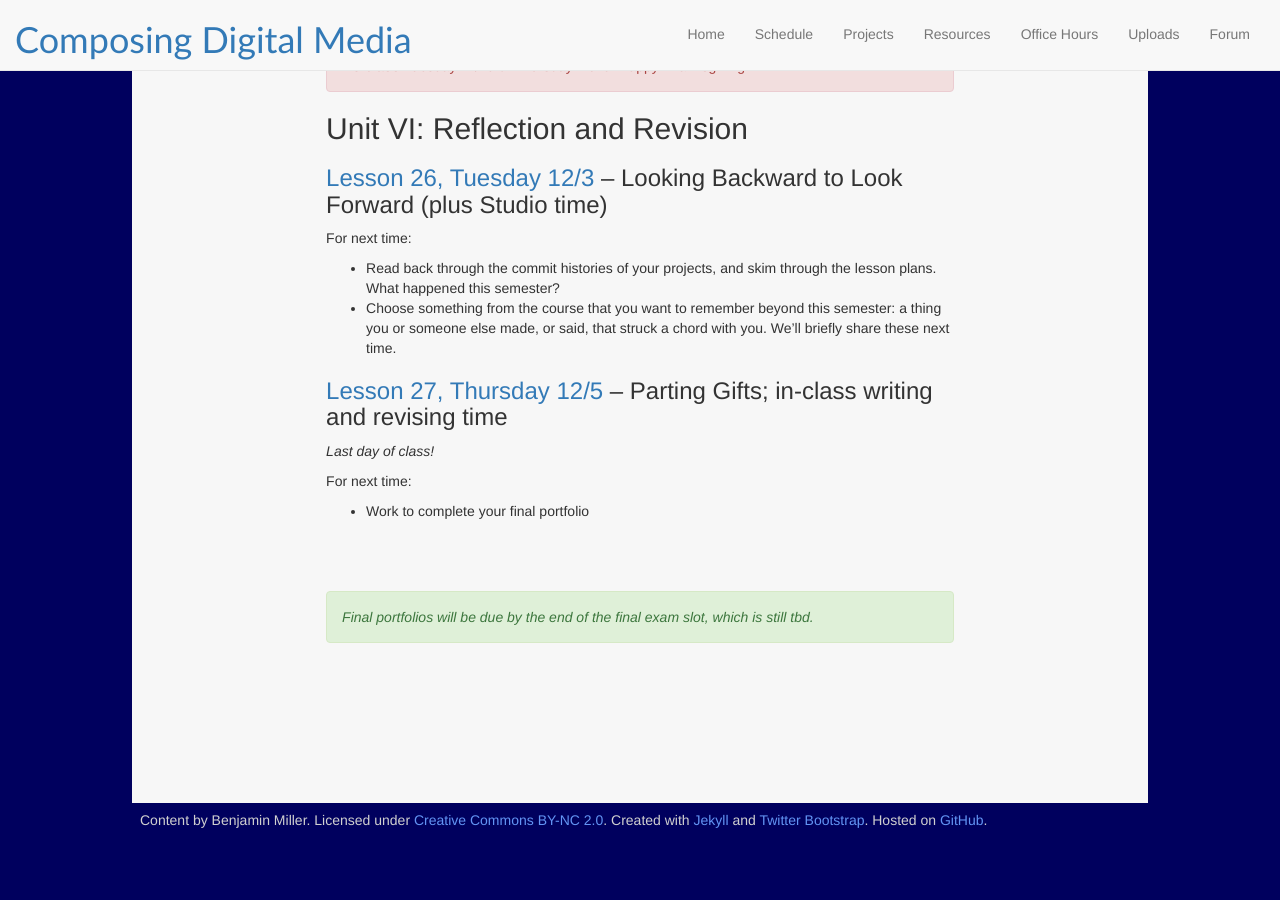
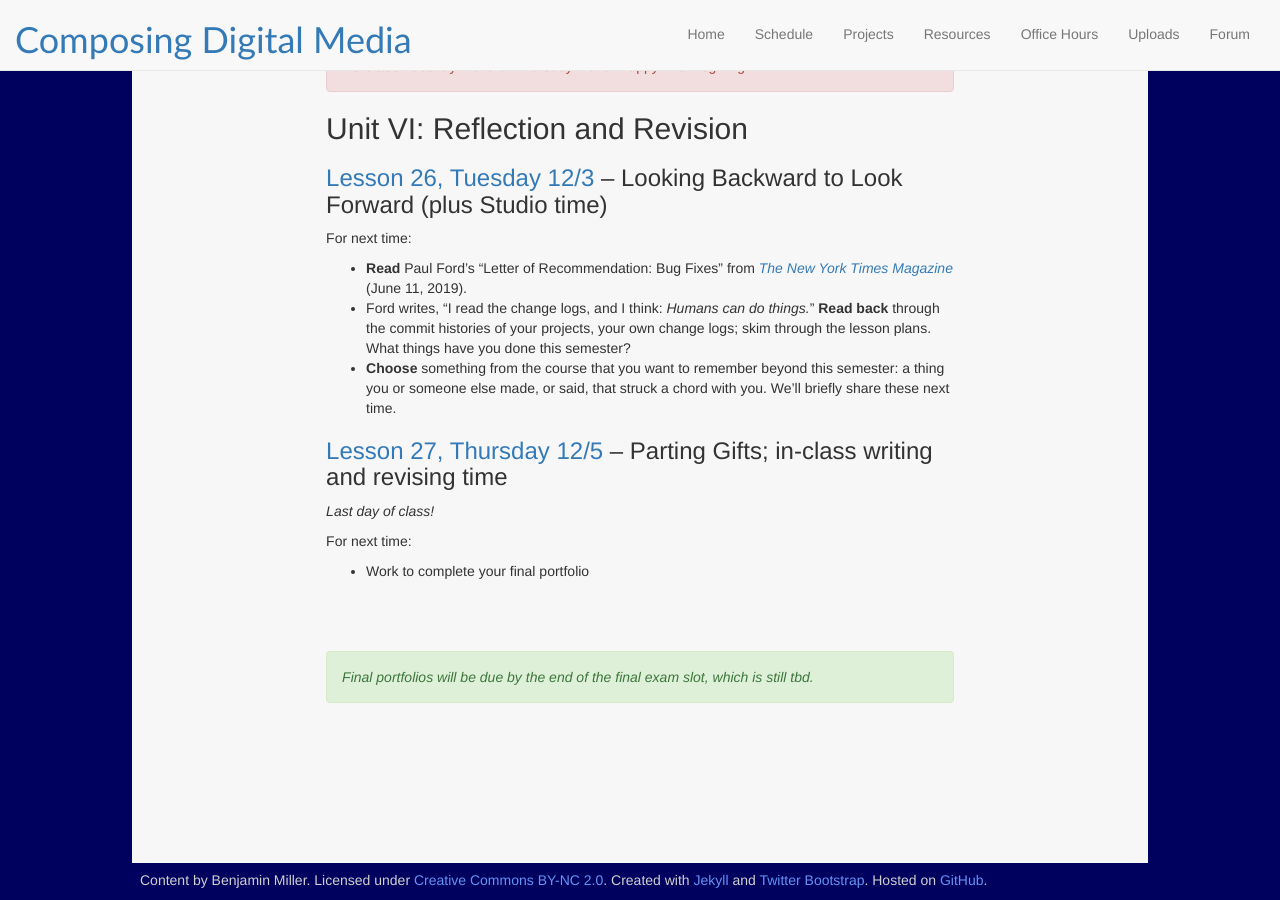
Before and after one commit to benmiller314/cdm2019fall, a Jekyll site: the page built from schedule.md, in a window 1280 px wide and 900 px high, scrolled down 5129 px. Built offline with Jekyll 4.4.1, drawn with Linux system fonts in a browser that asks for light colours; before the commit the page ends 5969 px from its top, so only the background shows below that.

Commit message:
add reading at end of semester

```diff
--- a/schedule.md
+++ b/schedule.md
@@ -284,8 +284,9 @@
 
 For next time:
 
-* Read back through the commit histories of your projects, and skim through the lesson plans. What happened this semester?
-* Choose something from the course that you want to remember beyond this semester: a thing you or someone else made, or said, that struck a chord with you. We'll briefly share these next time.
+* **Read** Paul Ford's "Letter of Recommendation: Bug Fixes" from <em><a href="https://www.nytimes.com/2019/06/11/magazine/letter-of-recommendation-bug-fixes-git.html">The New York Times Magazine</a></em> (June 11, 2019).
+* Ford writes, "I read the change logs, and I think: <em>Humans can do things.</em>" **Read back** through the commit histories of your projects, your own change logs; skim through the lesson plans. What things have you done this semester?
+* **Choose** something from the course that you want to remember beyond this semester: a thing you or someone else made, or said, that struck a chord with you. We'll briefly share these next time.
 
 <h3><a href="/{{site.course.base_path}}plans/lesson-27">Lesson 27, Thursday 12/5</a> – Parting Gifts; in-class writing and revising time</h3>
 <!--
```
